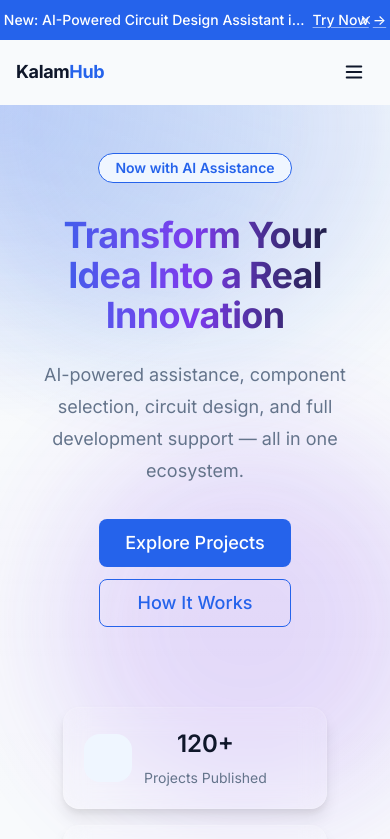
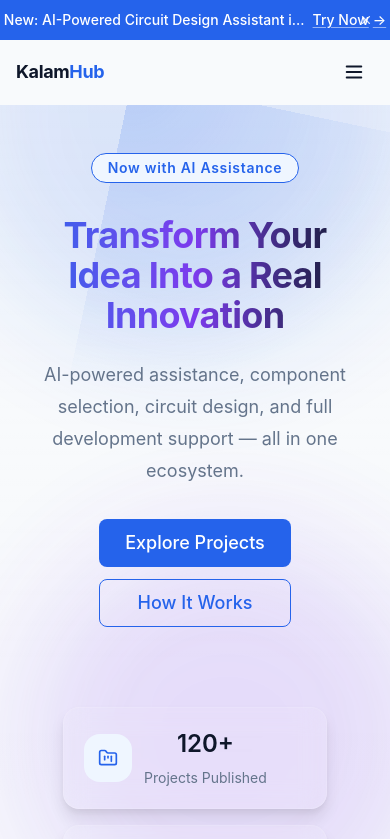
Before and after one commit to Abishek20057/kalam-hub, a Next.js app: page / in a window 390 px wide. Shown: the top 839 px of the page. Built offline with nearby package versions, Linux system fonts and the light colour scheme.

Commit message:
feat(home): implement Hero Section with animations

```diff
--- a/src/app/layout.tsx
+++ b/src/app/layout.tsx
@@ -1,5 +1,4 @@
 import type { Metadata } from "next";
-import { Inter, JetBrains_Mono } from "next/font/google";
 import { Providers } from "@/providers";
 import { SITE_NAME, SITE_DESCRIPTION, SITE_URL } from "@/constants";
 import { AnnouncementBar } from "@/components/layout/announcement-bar";
@@ -13,18 +12,6 @@
  * Module 2 — Section 1 added AnnouncementBar, Section 2 added Navbar.
  * Footer is still NOT added — that lands in its own Module 2 section.
  */
-const inter = Inter({
-  subsets: ["latin"],
-  variable: "--font-sans-loaded",
-  display: "swap",
-});
-
-const jetbrainsMono = JetBrains_Mono({
-  subsets: ["latin"],
-  variable: "--font-mono-loaded",
-  display: "swap",
-});
-
 export const metadata: Metadata = {
   metadataBase: new URL(SITE_URL),
   title: {
@@ -41,7 +28,7 @@
 }>) {
   return (
     <html lang="en" suppressHydrationWarning>
-      <body className={`${inter.variable} ${jetbrainsMono.variable}`}>
+      <body>
         <Providers>
           <AnnouncementBar />
           <Navbar />
--- a/src/components/hero-section.tsx
+++ b/src/components/hero-section.tsx
@@ -1,3 +1,7 @@
+"use client";
+
+import { motion, useReducedMotion } from "framer-motion";
+import { Badge } from "@/components/ui/badge";
 import { Container } from "@/components/ui/container";
 import { HeroBackground } from "@/components/hero/hero-background";
 import { HeroCtas } from "@/components/hero/hero-ctas";
@@ -16,9 +20,11 @@
 
 export function HeroSection() {
   const hero = placeholderHero;
+  const prefersReducedMotion = useReducedMotion();
 
   return (
     <section
+      aria-label="Homepage hero section"
       className={backgroundStyles[hero.backgroundVariant]}
     >
       <div className="relative overflow-hidden py-[var(--section-padding-mobile)] md:py-[var(--section-padding-tablet)] xl:py-[var(--section-padding-desktop)]">
@@ -26,11 +32,19 @@
         <HeroFloaters technologies={placeholderTechnologies} />
 
         <Container as="div" className="relative z-10">
-          <div className="mx-auto flex min-h-[calc(100vh-112px)] max-w-4xl flex-col items-center justify-center gap-8 text-center">
+          <motion.div
+            initial={prefersReducedMotion ? undefined : { opacity: 0, y: 24 }}
+            animate={prefersReducedMotion ? undefined : { opacity: 1, y: 0 }}
+            transition={{ duration: 0.8, ease: "easeOut" }}
+            className="mx-auto flex min-h-[calc(100vh-112px)] max-w-4xl flex-col items-center justify-center gap-8 text-center"
+          >
             {hero.badgeText ? (
-              <span className="rounded-full border border-[var(--color-primary)] bg-[var(--color-primary-light)] px-4 py-1 text-sm font-semibold text-[var(--color-primary)]">
+              <Badge
+                variant="new"
+                className="normal-case rounded-full border border-[var(--color-primary)] bg-[var(--color-primary-light)] px-4 py-1 text-sm font-semibold text-[var(--color-primary)]"
+              >
                 {hero.badgeText}
-              </span>
+              </Badge>
             ) : null}
 
             <div className="space-y-6 px-4 sm:px-0">
@@ -54,7 +68,7 @@
 
             <HeroStatsPreview />
             <ScrollIndicator />
-          </div>
+          </motion.div>
         </Container>
       </div>
     </section>
--- a/src/components/hero/hero-background.tsx
+++ b/src/components/hero/hero-background.tsx
@@ -4,21 +4,30 @@
 
 export function HeroBackground() {
   const prefersReducedMotion = useReducedMotion();
+  const animationProps = prefersReducedMotion
+    ? {}
+    : {
+        animate: { rotate: [0, 12, 0, -12, 0] },
+        transition: { duration: 24, repeat: Infinity, ease: "easeInOut" },
+      };
 
   return (
     <div className="pointer-events-none absolute inset-0 overflow-hidden">
       <motion.div
-        className="absolute left-[-20%] top-[-15%] h-[28rem] w-[28rem] rounded-full bg-[var(--color-primary)]/20 blur-3xl"
-        animate={prefersReducedMotion ? undefined : { x: [0, 30, 0], y: [0, -20, 0], opacity: [0.7, 0.95, 0.7] }}
+        className="absolute inset-0 bg-[radial-gradient(circle_at_top_left,rgba(37,99,235,0.22),transparent_24%),radial-gradient(circle_at_bottom_right,rgba(124,58,237,0.18),transparent_22%)]"
+        {...animationProps}
+      />
+      <motion.div
+        className="absolute left-[-18%] top-[-18%] h-[30rem] w-[30rem] rounded-full bg-[var(--color-primary)]/18 blur-3xl"
+        animate={prefersReducedMotion ? undefined : { x: [0, 24, 0], y: [0, -16, 0], opacity: [0.7, 0.95, 0.7] }}
         transition={{ duration: 16, repeat: Infinity, ease: "easeInOut" }}
       />
       <motion.div
-        className="absolute right-[-18%] top-1/4 h-[24rem] w-[24rem] rounded-full bg-[var(--color-accent)]/20 blur-3xl"
-        animate={prefersReducedMotion ? undefined : { x: [0, -30, 0], y: [0, 20, 0], opacity: [0.65, 0.9, 0.65] }}
+        className="absolute right-[-16%] top-1/3 h-[26rem] w-[26rem] rounded-full bg-[var(--color-accent)]/18 blur-3xl"
+        animate={prefersReducedMotion ? undefined : { x: [0, -24, 0], y: [0, 16, 0], opacity: [0.66, 0.92, 0.66] }}
         transition={{ duration: 18, repeat: Infinity, ease: "easeInOut" }}
       />
-      <div className="absolute inset-0 bg-[radial-gradient(circle_at_top_left,_rgba(37,99,235,0.22),_transparent_24%)]" />
-      <div className="absolute inset-0 bg-[linear-gradient(180deg,rgba(255,255,255,0.12),transparent_45%,rgba(255,255,255,0.02))]" />
+      <div className="absolute inset-0 bg-[linear-gradient(180deg,rgba(255,255,255,0.14),transparent_45%,rgba(255,255,255,0.02))]" />
     </div>
   );
 }
--- a/src/components/hero/hero-ctas.tsx
+++ b/src/components/hero/hero-ctas.tsx
@@ -1,5 +1,6 @@
 "use client";
 
+import { motion, useReducedMotion } from "framer-motion";
 import { useRouter } from "next/navigation";
 import { Button } from "@/components/ui/button";
 
@@ -17,10 +18,17 @@
   secondaryCtaHref,
 }: HeroCtasProps) {
   const router = useRouter();
+  const prefersReducedMotion = useReducedMotion();
 
   return (
-    <div className="flex flex-col items-center justify-center gap-3 sm:flex-row">
+    <motion.div
+      initial={prefersReducedMotion ? undefined : { opacity: 0, y: 16 }}
+      animate={prefersReducedMotion ? undefined : { opacity: 1, y: 0 }}
+      transition={{ duration: 0.6, ease: "easeOut" }}
+      className="flex flex-col items-center justify-center gap-3 sm:flex-row"
+    >
       <Button
+        type="button"
         size="lg"
         className="min-w-[12rem]"
         onClick={() => router.push(primaryCtaHref)}
@@ -29,6 +37,7 @@
       </Button>
       {secondaryCtaText && secondaryCtaHref ? (
         <Button
+          type="button"
           size="lg"
           variant="secondary"
           className="min-w-[12rem]"
@@ -37,6 +46,6 @@
           {secondaryCtaText}
         </Button>
       ) : null}
-    </div>
+    </motion.div>
   );
 }
--- a/src/components/hero/hero-floaters.tsx
+++ b/src/components/hero/hero-floaters.tsx
@@ -67,7 +67,7 @@
           >
             <div className="flex items-center gap-3">
               <span className="inline-flex h-11 w-11 items-center justify-center rounded-2xl bg-[var(--color-primary-light)] text-[var(--color-primary)] shadow-sm">
-                <Icon name={technology.icon as any} size={20} />
+                <Icon name={technology.icon} size={20} />
               </span>
               <div>
                 <p className="text-sm font-semibold text-[var(--color-text-primary)]">
--- a/src/components/hero/hero-stats-preview.tsx
+++ b/src/components/hero/hero-stats-preview.tsx
@@ -21,7 +21,7 @@
           >
             <div className="flex items-center gap-3">
               <span className="inline-flex h-12 w-12 items-center justify-center rounded-2xl bg-[var(--color-primary-light)] text-[var(--color-primary)]">
-                <Icon name={stat.icon as any} size={20} />
+                <Icon name={stat.icon ?? ""} size={20} />
               </span>
               <div>
                 <p className="text-2xl font-semibold text-[var(--color-text-primary)]">
--- a/src/components/ui/icon.tsx
+++ b/src/components/ui/icon.tsx
@@ -1,4 +1,4 @@
-import { icons, type LucideProps } from "lucide-react";
+import { icons, type LucideProps, type LucideIcon as LucideIconType } from "lucide-react";
 
 /**
  * KalamHub — Icon
@@ -8,6 +8,10 @@
  * Pillar, Benefit, JourneyStep, Statistic types) instead of importing
  * each Lucide component individually at every call site.
  *
+ * Accepts EITHER kebab-case ("brain-circuit") OR PascalCase ("BrainCircuit").
+ * Internally converts kebab-case to PascalCase before looking up in the
+ * `icons` map, which uses PascalCase keys in lucide-react ≥ 0.438.
+ *
  * Tree-shaking note: importing from "lucide-react"'s `icons` map pulls
  * in the full icon set. For production, prefer importing only the
  * specific icons actually used per Architecture Doc 12 ("Icon
@@ -16,16 +20,38 @@
  * components should import their specific icons directly from
  * "lucide-react" where bundle size matters (e.g. above-the-fold Hero).
  */
+
+/**
+ * Converts a kebab-case string to PascalCase.
+ * "brain-circuit" → "BrainCircuit"
+ * "BrainCircuit"  → "BrainCircuit" (no-op for already-PascalCase strings)
+ */
+function toPascalCase(str: string): string {
+  return str
+    .split("-")
+    .map((segment) => segment.charAt(0).toUpperCase() + segment.slice(1))
+    .join("");
+}
+
+/** Cast the icons map to allow any string key lookup without TS error. */
+const iconsMap = icons as Record<string, LucideIconType | undefined>;
+
 export interface IconProps extends Omit<LucideProps, "ref"> {
-  name: keyof typeof icons;
+  /**
+   * Lucide icon name. Accepts either:
+   *   - kebab-case:  "brain-circuit", "chevron-down", "folder-kanban"
+   *   - PascalCase:  "BrainCircuit", "ChevronDown", "FolderKanban"
+   */
+  name: string;
 }
 
 export function Icon({ name, size = 24, ...props }: IconProps) {
-  const LucideIcon = icons[name];
+  const pascalName = name.includes("-") ? toPascalCase(name) : name;
+  const LucideIcon = iconsMap[pascalName];
 
   if (!LucideIcon) {
     if (process.env.NODE_ENV === "development") {
-      console.warn(`Icon "${name}" not found in lucide-react`);
+      console.warn(`Icon "${name}" (resolved to "${pascalName}") not found in lucide-react`);
     }
     return null;
   }
```
